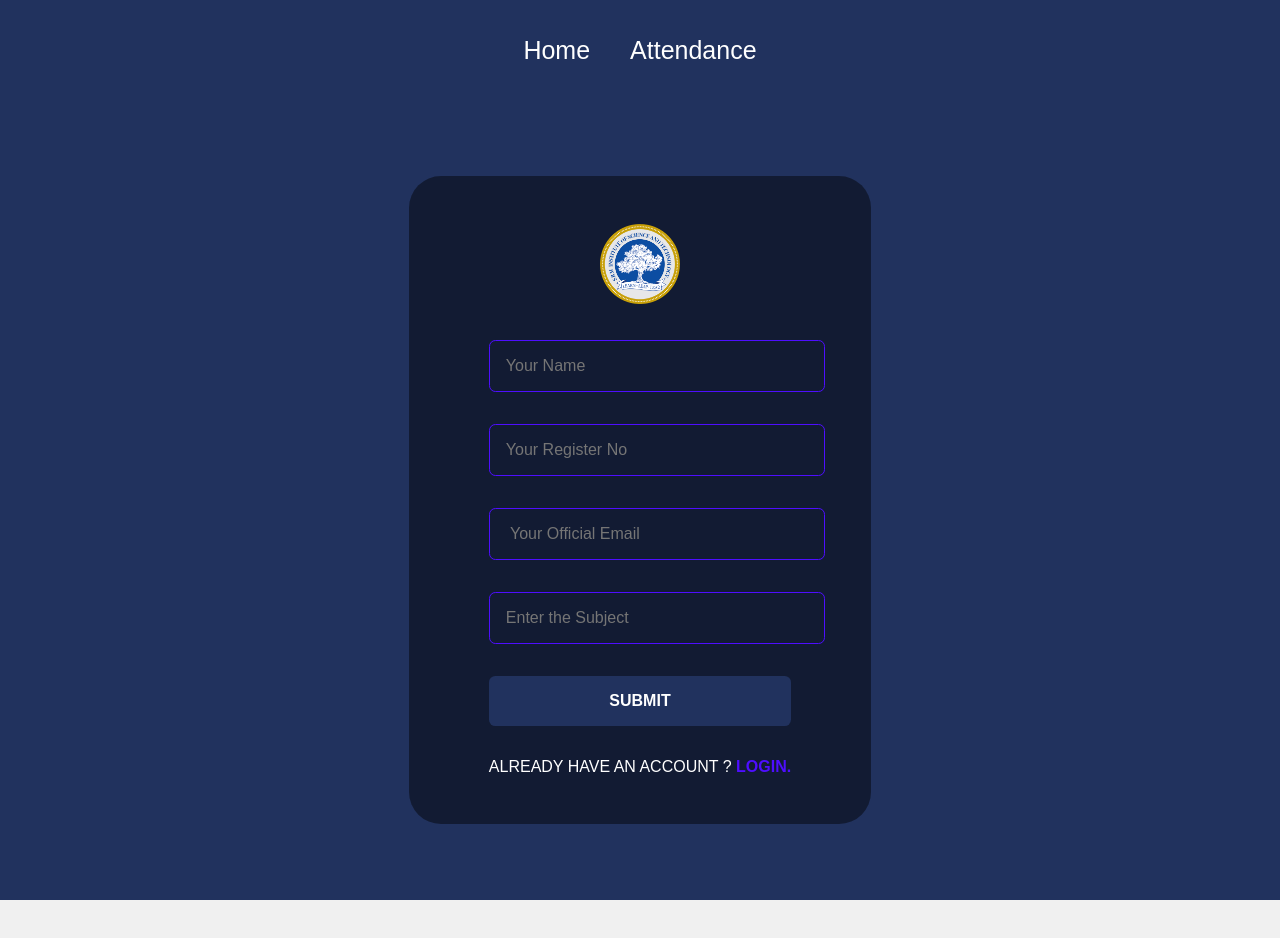
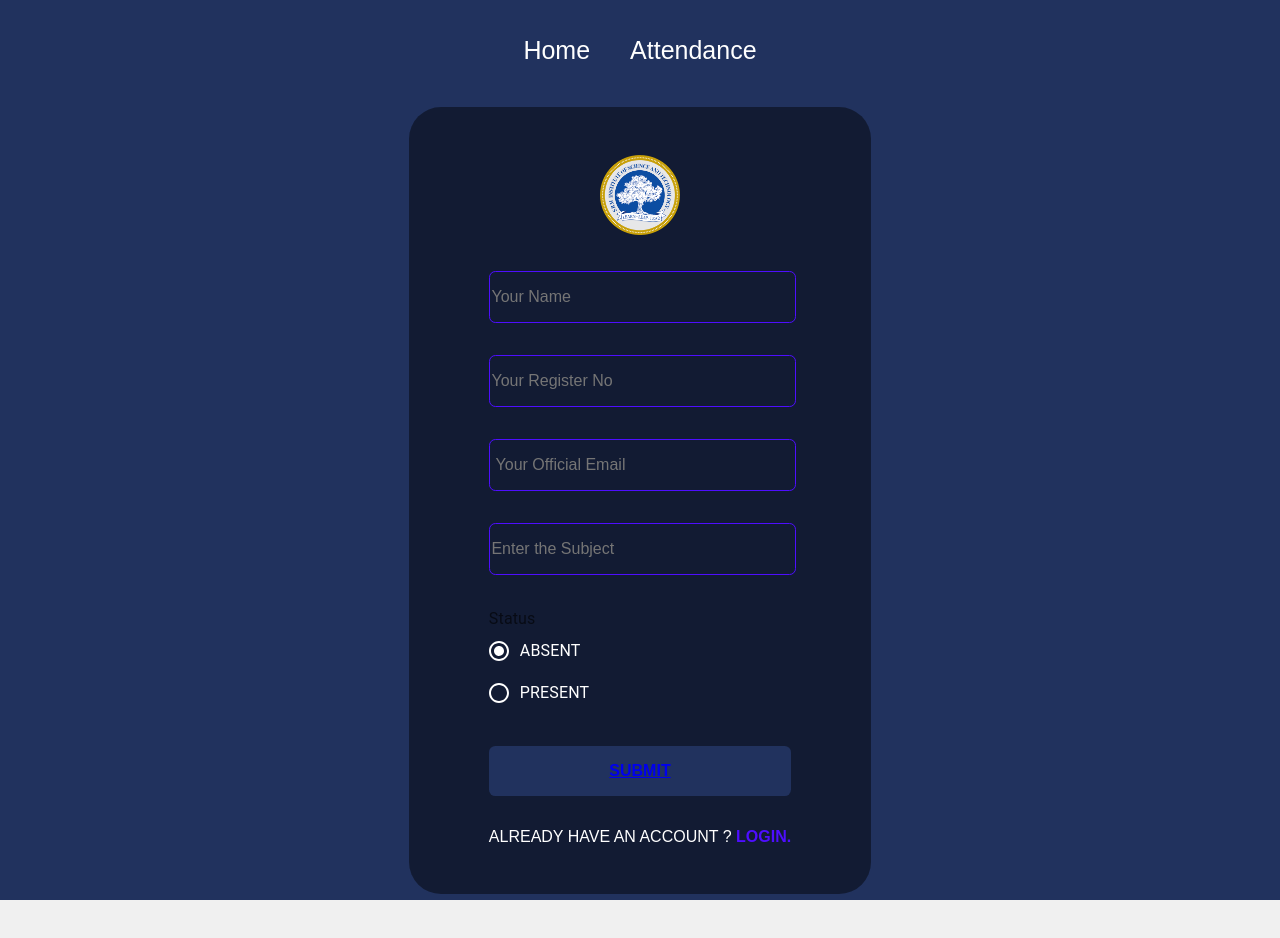
Before and after one commit to Muthu-kesavan/Attendance-system, a React (Create React App) app: page /Attendance/1 in a window 1280 px wide. Shown: the top 938 px of the page. Built offline with nearby package versions, Linux system fonts and the light colour scheme; no server answers.

Commit message:
Day 1 - Commit

```diff
--- a/package.json
+++ b/package.json
@@ -3,8 +3,11 @@
   "version": "0.1.0",
   "private": true,
   "dependencies": {
+    "@emotion/react": "^11.11.1",
+    "@emotion/styled": "^11.11.0",
     "@material-ui/core": "^4.12.4",
     "@material-ui/icons": "^4.11.3",
+    "@mui/material": "^5.14.6",
     "@testing-library/jest-dom": "^5.14.1",
     "@testing-library/react": "^13.0.0",
     "@testing-library/user-event": "^13.2.1",
--- a/src/Pages/AttendanceDisplay.js
+++ b/src/Pages/AttendanceDisplay.js
@@ -6,6 +6,13 @@ import Logo from '../assets/logo.png';
 import { ToastContainer, toast } from 'react-toastify';
 import 'react-toastify/dist/ReactToastify.css';
 import '../Styles/AttendanceDisplay.css';
+import Radio from '@mui/material/Radio';
+import RadioGroup from '@mui/material/RadioGroup';
+import FormControlLabel from '@mui/material/FormControlLabel';
+import FormControl from '@mui/material/FormControl';
+import FormLabel from '@mui/material/FormLabel';
+
+
 
 function AttendanceDisplay() {
     const { id } = useParams();
@@ -55,16 +62,17 @@ export default function Register() {
             toast.error('Username should be greater than 3 characters.', toastOptions);
             return false;
         } else if (email === '') {
-            toast.error('Email is required.', toastOptions);
+            toast.error('Email is required.',toastOptions);
             return false;
-        } else if (regno.length < 15 || regno.length >15) {
-            toast.error('Invalid Register No')
+        } else if ( 15 >regno.length >15) {
+            toast.error('Invalid Register No',toastOptions);
+            return false;
         } else if (subject === '') {
-            toast.error('Please select a subject.', toastOptions);
-        } else if (status === ''){
-            toast.error('please select the status., toastOptions');
-        }
-        return true;
+            toast.error('Please Enter the subject.',toastOptions);
+            return false;
+        } else if (status === '') {
+            toast.error('Please select the status.',toastOptions);
+        } return true;
     };
 
     const handleSubmit = (event) => {
@@ -73,7 +81,7 @@ export default function Register() {
             // You can perform your registration logic here
             // For example, send a request to your server
             // and navigate to a different page upon successful registration
-            navigate('/login'); // Navigate to login page after successful registration
+            navigate('/Thanks'); // Navigate to login page after successful registration
         }
     };
 
@@ -106,12 +114,26 @@ export default function Register() {
                     <input
                         type="subject"
                         placeholder="Enter the Subject"
-                        name="email"
+                        name="subject"
                         onChange={(e) => handleChange(e)}
                     />
+                    <FormControl>
+                        <FormLabel id="demo-radio-buttons-group-label">Status</FormLabel>
+                        <RadioGroup
+                        aria-labelledby="demo-radio-buttons-group-label"
+                        defaultValue="Absent"
+                        name="radio-buttons-group"
+                        >
+                        <FormControlLabel value="Absent" control={<Radio />} label="Absent" />
+                        <FormControlLabel value="Present" control={<Radio />} label="Present" />
+                        </RadioGroup>
+                    </FormControl>
 
 
-                    <button type="submit">Submit</button>
+
+                    <button type="submit">
+                    <Link to="/Thanks">Submit</Link>
+                    </button>
                     <span>
                         Already have an account ? <Link to="/login">Login.</Link>
                     </span>
@@ -154,7 +176,8 @@ const FormContainer = styled.div`
     }
     input {
         background-color: transparent;
-        padding: 1rem;
+        padding: 1rem  0.1rem;
+        justify-content: center;
         border: 0.1rem solid #4e0eff;
         border-radius: 0.4rem;
         color: white;
@@ -183,7 +206,7 @@ const FormContainer = styled.div`
     button {
         background-color: #21325e;
         color: white;
-        padding: 1rem 2rem ;
+        padding: 1rem 3rem ;
         border: none;
         font-weight: bold;
         cursor: pointer;
--- a/src/Pages/Home.js
+++ b/src/Pages/Home.js
@@ -6,7 +6,7 @@ function Home() {
 
     <div className="home">
         <div className="home1">
-            <h2>WELCOME TO SRM INSTITUTE</h2>
+            <h2>WELCOME TO SRM UNIVERSITY</h2>
         <div className="prompt">
             <p>Attendance Marking System</p>
             </div>
```
Also changed, not shown: src/Components/Thanks.js (added, +9 -0 lines), src/Pages/Thanks.js (deleted), 1 other file (tests, documents, lock files or other folders).
